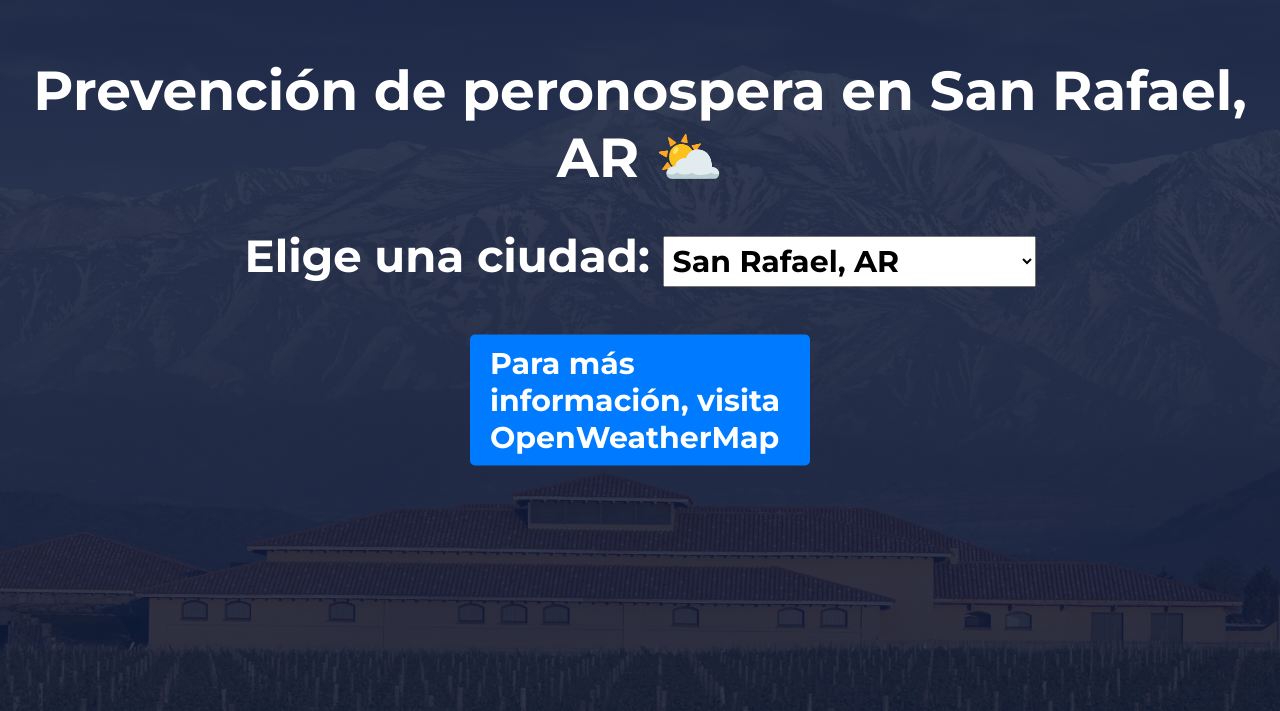
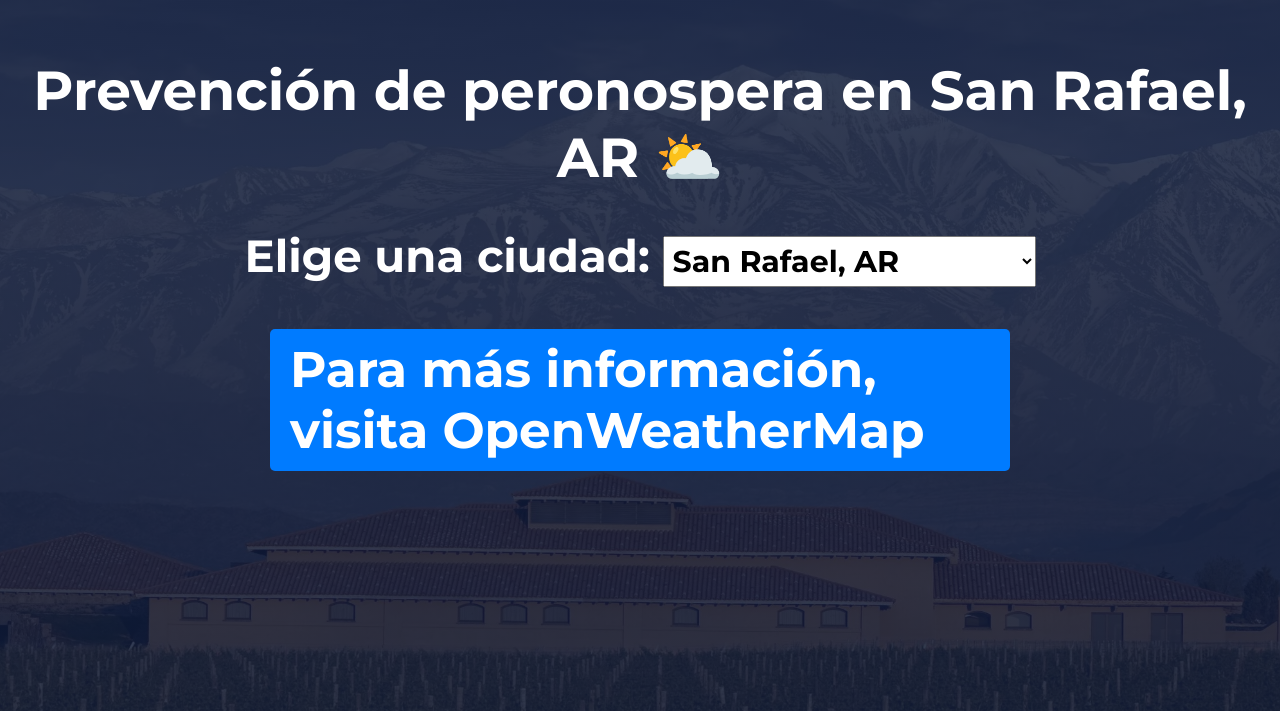
Before and after one commit to sanchezjuanb/Pagina_Clima, a Flask app: page / in a window 1280 px wide. Shown: the top 711 px of the page. Run offline with Flask 3, Linux system fonts and the light colour scheme; data that the repository does not hold is empty.

Commit message:
mejoras y optimizaciones

```diff
--- a/static/style.css
+++ b/static/style.css
@@ -88,13 +88,13 @@
         font-size: 5vw;
     }
     .contenedor {
-        grid-template-columns: repeat(5, 1fr); /* 2 columnas */
+        columns: 1;
     }
     .card {
         font-size: 4vw;
     }
     .btn {
-        font-size: 5vw;
+        font-size: 7vw;
     }
 }
 
@@ -117,7 +117,7 @@
         font-size: 25px;
     }
     .btn {
-        font-size: 30px;
-        max-width: 300px;
+        font-size: 50px;
+        width: 700px;
     }
 }
```
